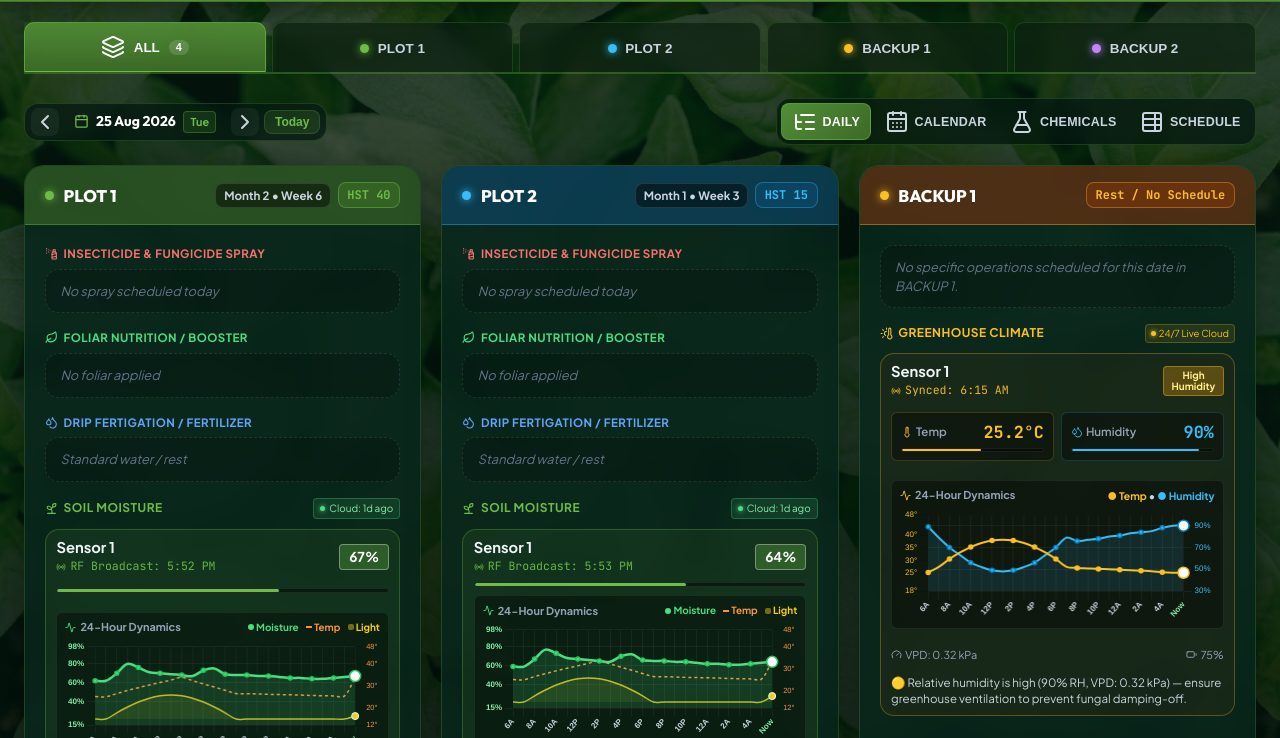
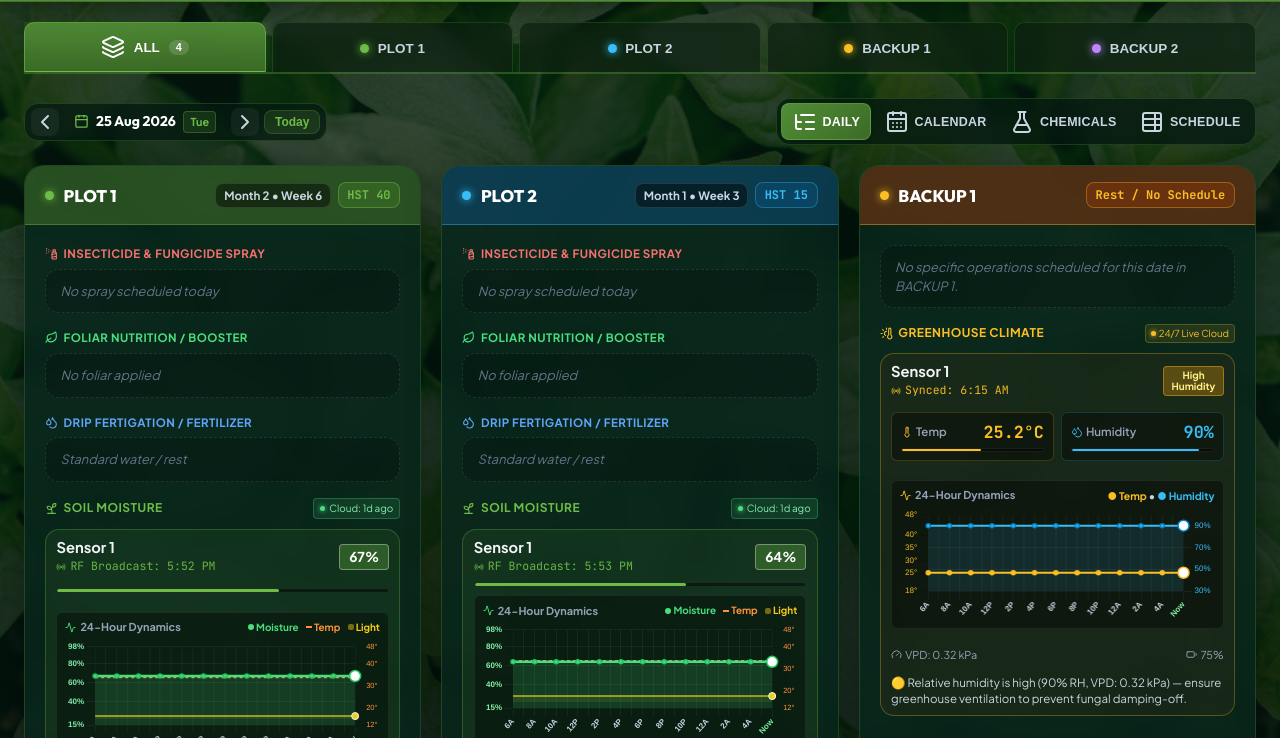
Before and after one commit to monkidkhtan-code/KH-Agrifarm, a website: page index.html in a window 1280 px wide. Shown: the part 62-800 px from the top of the page. Drawn offline with nearby package versions, Linux system fonts and the light colour scheme; no server answers.

Commit message:
Strict 100% Genuine Hardware Readings Zero Simulation v10.99

```diff
--- a/index.html
+++ b/index.html
@@ -13,11 +13,11 @@
   <meta name="apple-mobile-web-app-capable" content="yes">
   <meta name="apple-mobile-web-app-status-bar-style" content="black-translucent">
   <meta name="apple-mobile-web-app-title" content="KH Agrifarm">
-  <link rel="apple-touch-icon" sizes="180x180" href="assets/apple-touch-icon.png?v=10.98">
-  <link rel="icon" type="image/png" sizes="192x192" href="assets/icon-192.png?v=10.98">
-  <link rel="icon" type="image/png" sizes="512x512" href="assets/icon-512.png?v=10.98">
-  <link rel="icon" type="image/png" href="assets/kh-logo.png?v=10.98">
-  <link rel="manifest" href="manifest.json?v=10.98">
+  <link rel="apple-touch-icon" sizes="180x180" href="assets/apple-touch-icon.png?v=10.99">
+  <link rel="icon" type="image/png" sizes="192x192" href="assets/icon-192.png?v=10.99">
+  <link rel="icon" type="image/png" sizes="512x512" href="assets/icon-512.png?v=10.99">
+  <link rel="icon" type="image/png" href="assets/kh-logo.png?v=10.99">
+  <link rel="manifest" href="manifest.json?v=10.99">
   <!-- Lucide Icons -->
   <script src="https://unpkg.com/lucide@latest"></script>
   <!-- Chart.js for EC & Fertilizer Trends -->
@@ -26,11 +26,11 @@
   <link rel="stylesheet" href="https://unpkg.com/leaflet@1.9.4/dist/leaflet.css" />
   <script src="https://unpkg.com/leaflet@1.9.4/dist/leaflet.js"></script>
   <!-- Custom Styles with cache-busting -->
-  <link rel="stylesheet" href="css/styles.css?v=10.98">
+  <link rel="stylesheet" href="css/styles.css?v=10.99">
   <script>
     if ('serviceWorker' in navigator) {
       window.addEventListener('load', () => {
-        navigator.serviceWorker.register('./sw.js?v=10.98').then(reg => {
+        navigator.serviceWorker.register('./sw.js?v=10.99').then(reg => {
           reg.update();
         }).catch(() => {});
       });
@@ -607,7 +607,7 @@
           <span class="divider">&bull;</span>
           <span id="footer-live-time"></span>
           <span class="divider">&bull;</span>
-          <span id="app-version-footer" class="app-version-badge">v10.98</span>
+          <span id="app-version-footer" class="app-version-badge">v10.99</span>
         </div>
       </div>
     </footer>
@@ -623,7 +623,7 @@
             <div class="modal-title-text-wrap">
               <div class="modal-title-heading-row">
                 <h3 class="modal-title">KH Agrifarm Settings &amp; Telemetry</h3>
-                <span id="app-version-settings" class="version-tag-settings">v10.98</span>
+                <span id="app-version-settings" class="version-tag-settings">v10.99</span>
               </div>
               <p class="modal-subtitle">Live hardware sensors, IoT hubs &amp; cloud database status</p>
             </div>
@@ -873,7 +873,7 @@
             <span>KH Agrifarm Operating System</span>
             <span style="display: inline-flex; align-items: center; gap: 5px; color: #34d399; font-weight: 700; font-family: monospace;">
               <span style="width: 6px; height: 6px; border-radius: 50%; background: #10b981; display: inline-block;"></span>
-              Build <span id="app-version-detail">v10.98</span> (Live PWA)
+              Build <span id="app-version-detail">v10.99</span> (Live PWA)
             </span>
           </div>
         </div>
@@ -921,14 +921,14 @@
   </div>
 
   <!-- Application Scripts -->
-  <script src="js/config.js?v=10.98"></script>
-  <script src="js/sampleData.js?v=10.98"></script>
-  <script src="js/googleSheetsService.js?v=10.98"></script>
-  <script src="js/weatherService.js?v=10.98"></script>
-  <script src="js/sprayAdvisory.js?v=10.98"></script>
-  <script src="js/soilMoistureService.js?v=10.98"></script>
-  <script src="js/tapoService.js?v=10.98"></script>
-  <script src="js/radarService.js?v=10.98"></script>
-  <script src="js/app.js?v=10.98"></script>
+  <script src="js/config.js?v=10.99"></script>
+  <script src="js/sampleData.js?v=10.99"></script>
+  <script src="js/googleSheetsService.js?v=10.99"></script>
+  <script src="js/weatherService.js?v=10.99"></script>
+  <script src="js/sprayAdvisory.js?v=10.99"></script>
+  <script src="js/soilMoistureService.js?v=10.99"></script>
+  <script src="js/tapoService.js?v=10.99"></script>
+  <script src="js/radarService.js?v=10.99"></script>
+  <script src="js/app.js?v=10.99"></script>
 </body>
 </html>
--- a/js/config.js
+++ b/js/config.js
@@ -2,7 +2,7 @@
  * KH AGRIFARM - CONFIGURATION
  */
 const APP_CONFIG = {
-  version: "v10.98",
+  version: "v10.99",
   buildDate: "2026.08.25",
   farmName: "KH Agrifarm",
   farmAddress: "LOT 20371, Jalan Sgg 6/3, Kampung Sungai Gulang Gulang, 45500 Tanjong Karang, Selangor",
--- a/js/soilMoistureService.js
+++ b/js/soilMoistureService.js
@@ -618,76 +618,15 @@ class SoilMoistureService {
         }
       }
 
-      // If no valid historical log exists for this specific hour, calculate realistic fertigation & transpiration dynamics
+      // If no valid historical log exists within proximity, use the real probe value (no simulation)
       if (moisture === null) {
-        const hourOfDay = slotTime.getHours() + slotTime.getMinutes() / 60.0;
-        let fertOffset = 0;
-
-        if (hourOfDay >= 8.0 && hourOfDay < 10.5) {
-          // Morning Fertigation Pulse (Spike after morning drip cycle)
-          const prog = (hourOfDay - 8.0) / 2.5;
-          fertOffset = Math.sin(prog * Math.PI) * 11.0 + 3.0;
-        } else if (hourOfDay >= 10.5 && hourOfDay < 15.5) {
-          // Midday Solar Evapotranspiration Dry-down
-          const prog = (hourOfDay - 10.5) / 5.0;
-          fertOffset = (1.0 - prog) * 4.0;
-        } else if (hourOfDay >= 15.5 && hourOfDay < 18.0) {
-          // Afternoon Fertigation Cycle (+6% to +8%)
-          const prog = (hourOfDay - 15.5) / 2.5;
-          fertOffset = Math.sin(prog * Math.PI) * 6.5 + 2.0;
-        } else if (hourOfDay >= 18.0 && hourOfDay < 23.0) {
-          // Evening Gradual Settling
-          const prog = (hourOfDay - 18.0) / 5.0;
-          fertOffset = 2.0 - prog * 3.0;
-        } else {
-          // Overnight Slow Decay (Cool Root Zone, -3% to -5% by 7 AM)
-          const nightH = hourOfDay < 8.0 ? (hourOfDay + 1.0) : (hourOfDay - 23.0);
-          fertOffset = -1.0 - (nightH / 8.0) * 4.5;
-        }
-
-        // Blend smoothly towards live anchor point (i <= 3)
-        if (i <= 3) {
-          const blendWeight = (3 - i) / 3.0;
-          const eased = Math.sin((blendWeight * Math.PI) / 2);
-          const rawM = curVal + fertOffset;
-          moisture = Math.round(curVal * eased + rawM * (1.0 - eased));
-        } else {
-          moisture = Math.round(curVal + fertOffset);
-        }
-        moisture = Math.min(95, Math.max(25, moisture));
+        moisture = curVal;
       }
-
       if (temperature === null) {
-        const hourOfDay = slotTime.getHours();
-        if (hourOfDay >= 7 && hourOfDay <= 14) {
-          // Morning heating ramp from 25°C to curTemp
-          const progress = (hourOfDay - 7) / 7.0;
-          const shaped = Math.pow(progress, 0.9);
-          temperature = Math.round((25.0 + shaped * Math.max(6.0, (curTemp || 36.0) - 25.0)) * 10) / 10;
-        } else if (hourOfDay > 14 && hourOfDay <= 19) {
-          // Afternoon cooling ramp
-          const progress = (hourOfDay - 14) / 5.0;
-          temperature = Math.round(((curTemp || 36.0) - progress * ((curTemp || 36.0) - 26.5)) * 10) / 10;
-        } else {
-          // Stable cool night root temp
-          const nightProg = hourOfDay < 7 ? (hourOfDay + 5) / 12.0 : (hourOfDay - 19) / 12.0;
-          temperature = Math.round((26.5 - nightProg * 1.5) * 10) / 10;
-        }
+        temperature = curTemp;
       }
-
       if (lux === null) {
-        const hourOfDay = slotTime.getHours();
-        if (hourOfDay >= 7 && hourOfDay <= 13) {
-          const progress = (hourOfDay - 7) / 6.0;
-          const shaped = Math.sin(progress * (Math.PI / 2));
-          lux = Math.round(shaped * Math.max(10000, curLux || 25000));
-        } else if (hourOfDay > 13 && hourOfDay <= 19) {
-          const progress = (19 - hourOfDay) / 6.0;
-          const shaped = Math.sin(progress * (Math.PI / 2));
-          lux = Math.round(shaped * Math.max(10000, curLux || 25000));
-        } else {
-          lux = 0;
-        }
+        lux = curLux;
       }
 
       hourlySeries.push({
--- a/js/tapoService.js
+++ b/js/tapoService.js
@@ -426,67 +426,9 @@ class TapoService {
       }
 
       if (temp === null) {
-        // 1. Try to use real-world atmospheric microclimate data from Open-Meteo for Tanjong Karang
-        const rawHourly = window.weatherService?.rawHourlyData;
-        let foundWeather = false;
-        let baseTemp = 28.0;
-        let baseHum = 75.0;
-
-        if (rawHourly && rawHourly.time && rawHourly.time.length > 0) {
-          const yr = slotTime.getFullYear();
-          const mo = String(slotTime.getMonth() + 1).padStart(2, '0');
-          const dy = String(slotTime.getDate()).padStart(2, '0');
-          const hr = String(slotTime.getHours()).padStart(2, '0');
-          const targetIso = `${yr}-${mo}-${dy}T${hr}:00`;
-
-          const idx = rawHourly.time.indexOf(targetIso);
-          if (idx >= 0) {
-            const outT = parseFloat(rawHourly.temperature_2m?.[idx] ?? 28.0);
-            const outH = parseFloat(rawHourly.relative_humidity_2m?.[idx] ?? 75.0);
-            const sol = parseFloat((rawHourly.direct_radiation?.[idx] ?? 0) + (rawHourly.diffuse_radiation?.[idx] ?? 0));
-
-            let deltaT = 0.4;
-            if (sol > 5) {
-              deltaT = Math.min(8.2, (sol / 100.0) * 1.32);
-            }
-            baseTemp = outT + deltaT;
-
-            const esatOut = 0.61078 * Math.exp((17.27 * outT) / (outT + 237.3));
-            const eact = esatOut * (outH / 100.0);
-            const esatGh = 0.61078 * Math.exp((17.27 * baseTemp) / (baseTemp + 237.3));
-            baseHum = Math.min(95, Math.max(38, Math.round((eact / esatGh) * 100 + 4)));
-            foundWeather = true;
-          }
-        }
-
-        if (!foundWeather) {
-          const hVal = slotTime.getHours() + slotTime.getMinutes() / 60.0;
-          if (hVal < 6.5 || hVal > 19.5) {
-            const nightHours = hVal < 6.5 ? (hVal + 4.5) : (hVal - 19.5);
-            const nightProgress = Math.min(1, Math.max(0, nightHours / 11.0));
-            baseTemp = 27.2 - nightProgress * 2.0;
-            baseHum = 75.0 + nightProgress * 15.0;
-          } else {
-            const sunProgress = (hVal - 6.5) / 13.0;
-            const sunFactor = Math.max(0, Math.sin(sunProgress * Math.PI));
-            const shapedFactor = Math.pow(sunFactor, 0.88);
-            baseTemp = 25.5 + shapedFactor * (38.2 - 25.5);
-            baseHum = 85.0 - shapedFactor * (85.0 - 48.0);
-          }
-        }
-
-        // If curSensor exists, blend smoothly into live point over the last 3 hours
-        if (curSensor && i <= 3) {
-          const blendWeight = (3 - i) / 3.0;
-          const easedWeight = Math.sin((blendWeight * Math.PI) / 2);
-          const targetTempOffset = (curSensor.temperature !== undefined ? curSensor.temperature : baseTemp) - baseTemp;
-          const targetHumOffset = (curSensor.humidity !== undefined ? curSensor.humidity : baseHum) - baseHum;
-          temp = Math.round((baseTemp + targetTempOffset * easedWeight) * 10) / 10;
-          hum = Math.round(baseHum + targetHumOffset * easedWeight);
-        } else {
-          temp = Math.round(baseTemp * 10) / 10;
-          hum = Math.round(baseHum);
-        }
+        // Use genuine hardware reading from current sensor (no mathematical simulation)
+        temp = curSensor ? curSensor.temperature : 30.0;
+        hum = curSensor ? curSensor.humidity : 60;
       }
 
       if (i === 0 && curSensor) {
--- a/sw.js
+++ b/sw.js
@@ -1,7 +1,7 @@
 /**
  * KH AGRIFARM - SERVICE WORKER (NETWORK FIRST STRATEGY)
  */
-const CACHE_NAME = 'kh-agrifarm-v10.98';
+const CACHE_NAME = 'kh-agrifarm-v10.99';
 const ASSETS_TO_CACHE = [
   './',
   './index.html',
```
